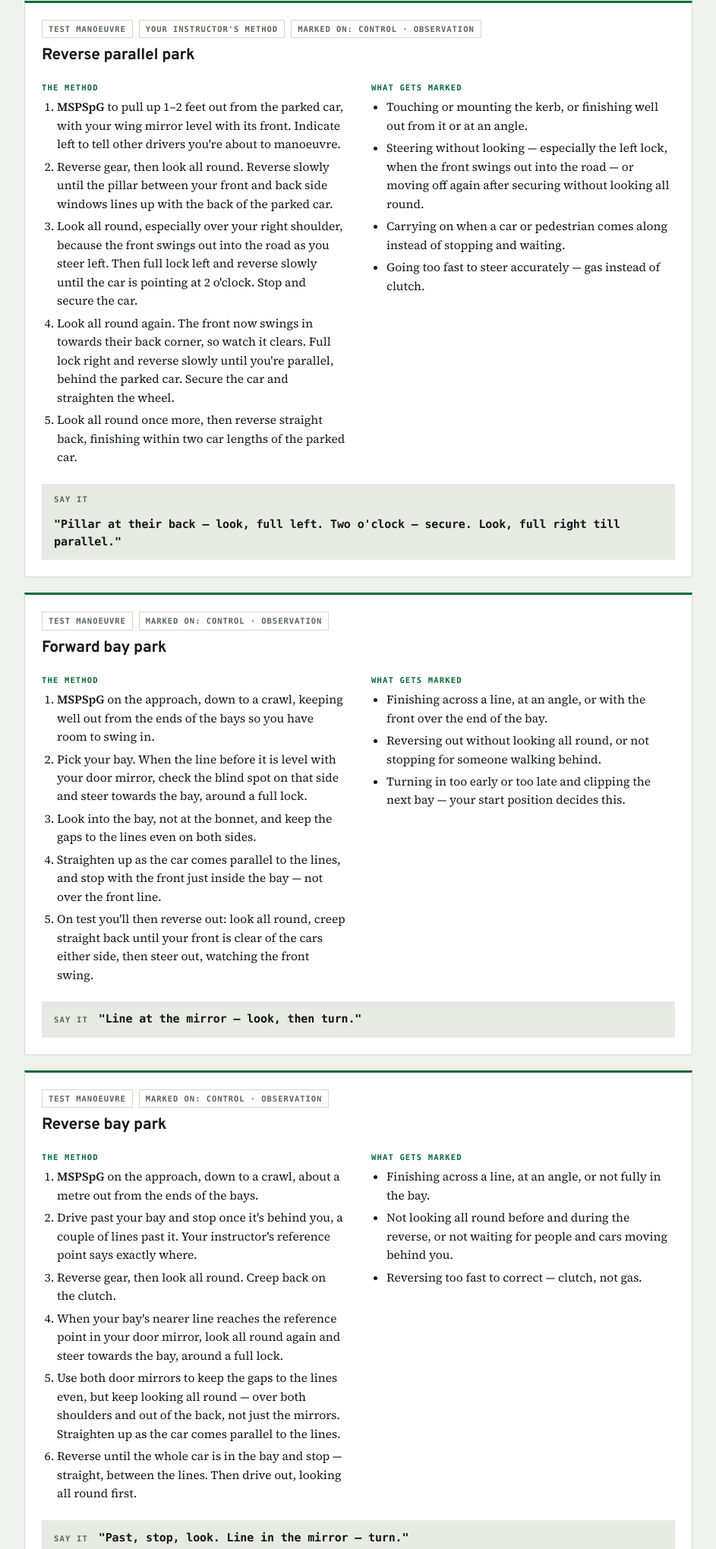
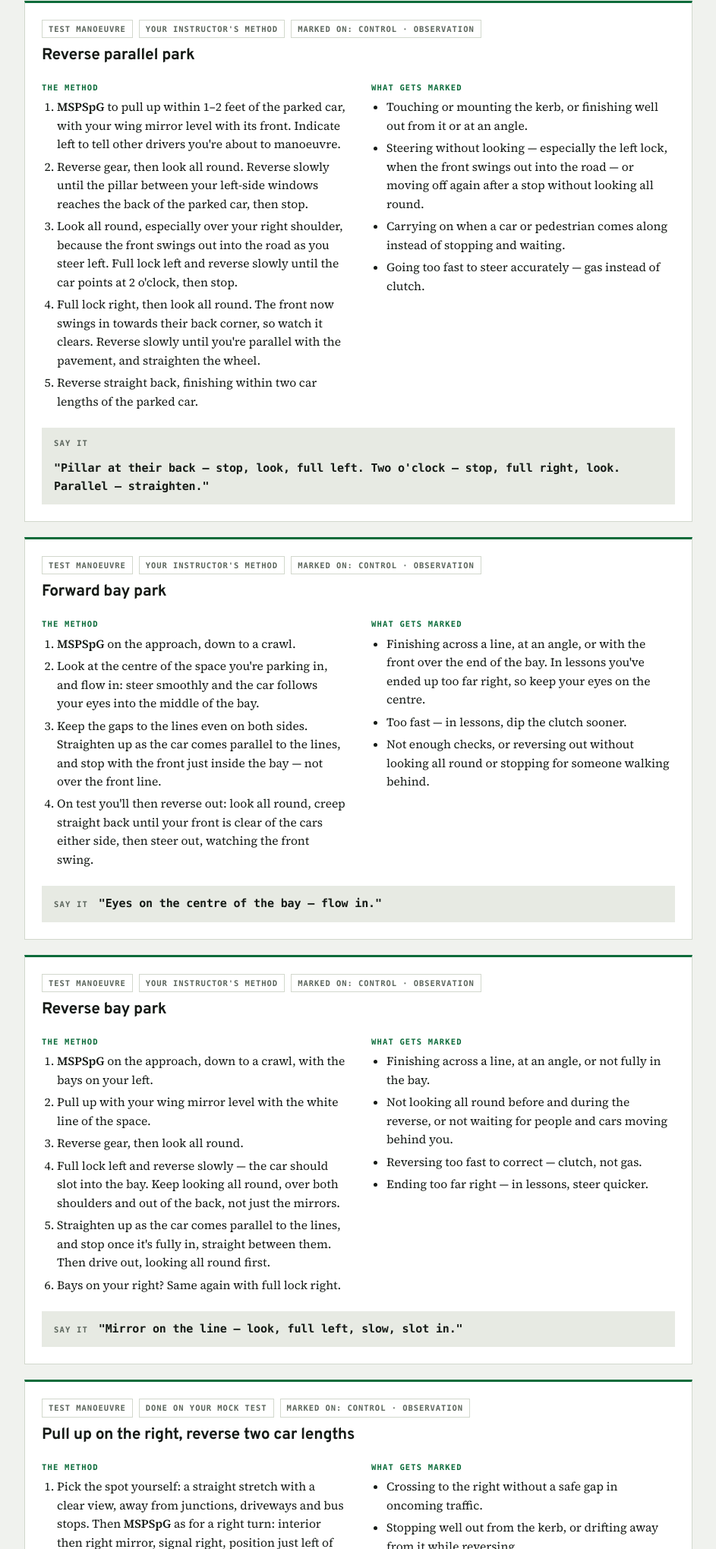
Before and after one commit to harrybbq/drivingRevision, a website: page revision.html in a window 1280 px wide. Shown: the part 5890-7929 px from the top of the page at 76% size, without its empty margins (168-1111 px from the left). Drawn offline with Linux system fonts and the light colour scheme; a web font is replaced by a local one.

Commit message:
Manoeuvres: all four now use the instructor's methods
Parallel park with the latest wording (stop at the pillar and at 2 o'clock,
straighten when parallel); forward bay park by looking at the centre of the
space and flowing in; reverse bay park from the wing mirror level with the
bay's line on full left lock; pull up on the right marked as done on the
mock. Lesson notes folded in; the notes box is no longer needed.

Co-Authored-By: Claude Opus 5.5 <noreply@anthropic.com>
Claude-Session: https://claude.ai/code/session_01KF9YWBM236jrr1AKDSCmXX

```diff
--- a/revision.html
+++ b/revision.html
@@ -748,11 +748,11 @@
         <div class="block">
           <h4>The method</h4>
           <ol>
-            <li><strong>MSPSpG</strong> to pull up 1–2 feet out from the parked car, with your wing mirror level with its front. Indicate left to tell other drivers you're about to manoeuvre.</li>
-            <li>Reverse gear, then look all round. Reverse slowly until the pillar between your front and back side windows lines up with the back of the parked car.</li>
-            <li>Look all round, especially over your right shoulder, because the front swings out into the road as you steer left. Then full lock left and reverse slowly until the car is pointing at 2 o'clock. Stop and secure the car.</li>
-            <li>Look all round again. The front now swings in towards their back corner, so watch it clears. Full lock right and reverse slowly until you're parallel, behind the parked car. Secure the car and straighten the wheel.</li>
-            <li>Look all round once more, then reverse straight back, finishing within two car lengths of the parked car.</li>
+            <li><strong>MSPSpG</strong> to pull up within 1–2 feet of the parked car, with your wing mirror level with its front. Indicate left to tell other drivers you're about to manoeuvre.</li>
+            <li>Reverse gear, then look all round. Reverse slowly until the pillar between your left-side windows reaches the back of the parked car, then stop.</li>
+            <li>Look all round, especially over your right shoulder, because the front swings out into the road as you steer left. Full lock left and reverse slowly until the car points at 2 o'clock, then stop.</li>
+            <li>Full lock right, then look all round. The front now swings in towards their back corner, so watch it clears. Reverse slowly until you're parallel with the pavement, and straighten the wheel.</li>
+            <li>Reverse straight back, finishing within two car lengths of the parked car.</li>
           </ol>
         </div>
 
@@ -760,7 +760,7 @@
           <h4>What gets marked</h4>
           <ul>
             <li>Touching or mounting the kerb, or finishing well out from it or at an angle.</li>
-            <li>Steering without looking — especially the left lock, when the front swings out into the road — or moving off again after securing without looking all round.</li>
+            <li>Steering without looking — especially the left lock, when the front swings out into the road — or moving off again after a stop without looking all round.</li>
             <li>Carrying on when a car or pedestrian comes along instead of stopping and waiting.</li>
             <li>Going too fast to steer accurately — gas instead of clutch.</li>
           </ul>
@@ -768,7 +768,7 @@
 
         <div class="cue">
           <span class="tag">Say it</span>
-          <span class="say">"Pillar at their back — look, full left. Two o'clock — secure. Look, full right till parallel."</span>
+          <span class="say">"Pillar at their back — stop, look, full left. Two o'clock — stop, full right, look. Parallel — straighten."</span>
         </div>
       </article>
 
@@ -777,6 +777,7 @@
         <div class="card-head">
           <div class="chip-row">
             <span class="chip">Test manoeuvre</span>
+            <span class="chip">Your instructor's method</span>
             <span class="chip">Marked on: control · observation</span>
           </div>
           <h3>Forward bay park</h3>
@@ -785,10 +786,9 @@
         <div class="block">
           <h4>The method</h4>
           <ol>
-            <li><strong>MSPSpG</strong> on the approach, down to a crawl, keeping well out from the ends of the bays so you have room to swing in.</li>
-            <li>Pick your bay. When the line before it is level with your door mirror, check the blind spot on that side and steer towards the bay, around a full lock.</li>
-            <li>Look into the bay, not at the bonnet, and keep the gaps to the lines even on both sides.</li>
-            <li>Straighten up as the car comes parallel to the lines, and stop with the front just inside the bay — not over the front line.</li>
+            <li><strong>MSPSpG</strong> on the approach, down to a crawl.</li>
+            <li>Look at the centre of the space you're parking in, and flow in: steer smoothly and the car follows your eyes into the middle of the bay.</li>
+            <li>Keep the gaps to the lines even on both sides. Straighten up as the car comes parallel to the lines, and stop with the front just inside the bay — not over the front line.</li>
             <li>On test you'll then reverse out: look all round, creep straight back until your front is clear of the cars either side, then steer out, watching the front swing.</li>
           </ol>
         </div>
@@ -796,15 +796,15 @@
         <div class="block">
           <h4>What gets marked</h4>
           <ul>
-            <li>Finishing across a line, at an angle, or with the front over the end of the bay.</li>
-            <li>Reversing out without looking all round, or not stopping for someone walking behind.</li>
-            <li>Turning in too early or too late and clipping the next bay — your start position decides this.</li>
+            <li>Finishing across a line, at an angle, or with the front over the end of the bay. In lessons you've ended up too far right, so keep your eyes on the centre.</li>
+            <li>Too fast — in lessons, dip the clutch sooner.</li>
+            <li>Not enough checks, or reversing out without looking all round or stopping for someone walking behind.</li>
           </ul>
         </div>
 
         <div class="cue">
           <span class="tag">Say it</span>
-          <span class="say">"Line at the mirror — look, then turn."</span>
+          <span class="say">"Eyes on the centre of the bay — flow in."</span>
         </div>
       </article>
 
@@ -813,6 +813,7 @@
         <div class="card-head">
           <div class="chip-row">
             <span class="chip">Test manoeuvre</span>
+            <span class="chip">Your instructor's method</span>
             <span class="chip">Marked on: control · observation</span>
           </div>
           <h3>Reverse bay park</h3>
@@ -821,12 +822,12 @@
         <div class="block">
           <h4>The method</h4>
           <ol>
-            <li><strong>MSPSpG</strong> on the approach, down to a crawl, about a metre out from the ends of the bays.</li>
-            <li>Drive past your bay and stop once it's behind you, a couple of lines past it. Your instructor's reference point says exactly where.</li>
-            <li>Reverse gear, then look all round. Creep back on the clutch.</li>
-            <li>When your bay's nearer line reaches the reference point in your door mirror, look all round again and steer towards the bay, around a full lock.</li>
-            <li>Use both door mirrors to keep the gaps to the lines even, but keep looking all round — over both shoulders and out of the back, not just the mirrors. Straighten up as the car comes parallel to the lines.</li>
-            <li>Reverse until the whole car is in the bay and stop — straight, between the lines. Then drive out, looking all round first.</li>
+            <li><strong>MSPSpG</strong> on the approach, down to a crawl, with the bays on your left.</li>
+            <li>Pull up with your wing mirror level with the white line of the space.</li>
+            <li>Reverse gear, then look all round.</li>
+            <li>Full lock left and reverse slowly — the car should slot into the bay. Keep looking all round, over both shoulders and out of the back, not just the mirrors.</li>
+            <li>Straighten up as the car comes parallel to the lines, and stop once it's fully in, straight between them. Then drive out, looking all round first.</li>
+            <li>Bays on your right? Same again with full lock right.</li>
           </ol>
         </div>
 
@@ -836,12 +837,13 @@
             <li>Finishing across a line, at an angle, or not fully in the bay.</li>
             <li>Not looking all round before and during the reverse, or not waiting for people and cars moving behind you.</li>
             <li>Reversing too fast to correct — clutch, not gas.</li>
+            <li>Ending too far right — in lessons, steer quicker.</li>
           </ul>
         </div>
 
         <div class="cue">
           <span class="tag">Say it</span>
-          <span class="say">"Past, stop, look. Line in the mirror — turn."</span>
+          <span class="say">"Mirror on the line — look, full left, slow, slot in."</span>
         </div>
       </article>
 
@@ -850,6 +852,7 @@
         <div class="card-head">
           <div class="chip-row">
             <span class="chip">Test manoeuvre</span>
+            <span class="chip">Done on your mock test</span>
             <span class="chip">Marked on: control · observation</span>
           </div>
           <h3>Pull up on the right, reverse two car lengths</h3>
@@ -860,7 +863,7 @@
           <ol>
             <li>Pick the spot yourself: a straight stretch with a clear view, away from junctions, driveways and bus stops. Then <strong>MSPSpG</strong> as for a right turn: interior then right mirror, signal right, position just left of the centre line, and wait for a gap in oncoming traffic.</li>
             <li>Cross over and pull up close to and parallel with the right-hand kerb.</li>
-            <li>Reverse gear, then look all round — ahead as well, because traffic in your lane is coming towards you.</li>
+            <li>Reverse gear, then look all round, starting over your right shoulder — and ahead as well, because traffic in your lane is coming towards you.</li>
             <li>Reverse slowly in a straight line for about two car lengths, close to the kerb, looking mainly out of the back window with checks all round. Stop.</li>
             <li>To rejoin, look all round including both blind spots, signal if it helps anyone, and wait for a gap both ways before moving back over to the left.</li>
           </ol>
@@ -883,21 +886,6 @@
         </div>
       </article>
 
-    </div>
-
-    <div class="awaiting">
-      <span class="awaiting-tag">Waiting on your notes</span>
-      <p>The parallel park uses your instructor's reference points. The other three use common starting points, which depend on your car and where you sit. Send the ones your instructor uses and they'll replace these.</p>
-      <div class="slots">
-        <div class="slot">
-          <span class="slot-name">Bay parks</span>
-          <span class="slot-note">Which line lines up with which part of the car, going in forwards and in reverse.</span>
-        </div>
-        <div class="slot">
-          <span class="slot-name">Pull up on the right</span>
-          <span class="slot-note">How close to the kerb, and how you judge two car lengths.</span>
-        </div>
-      </div>
     </div>
   </section>
 
```
